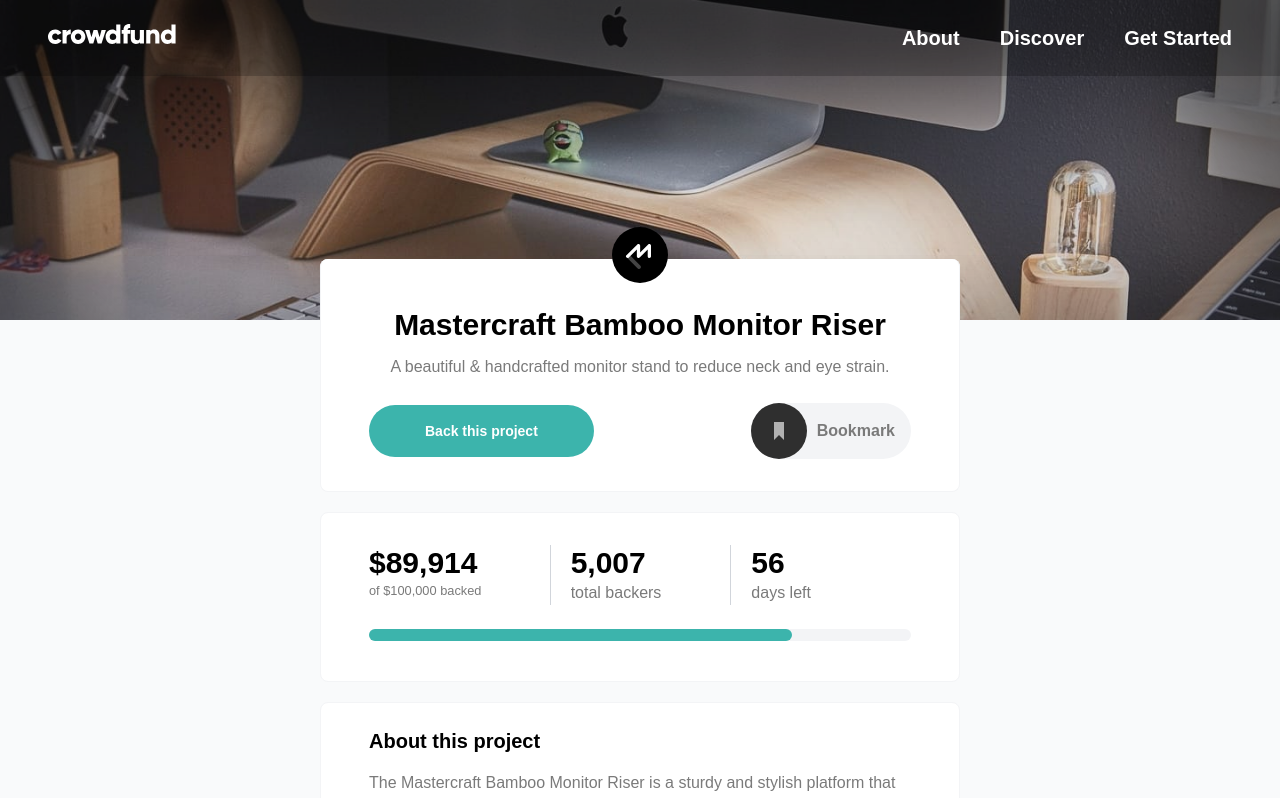
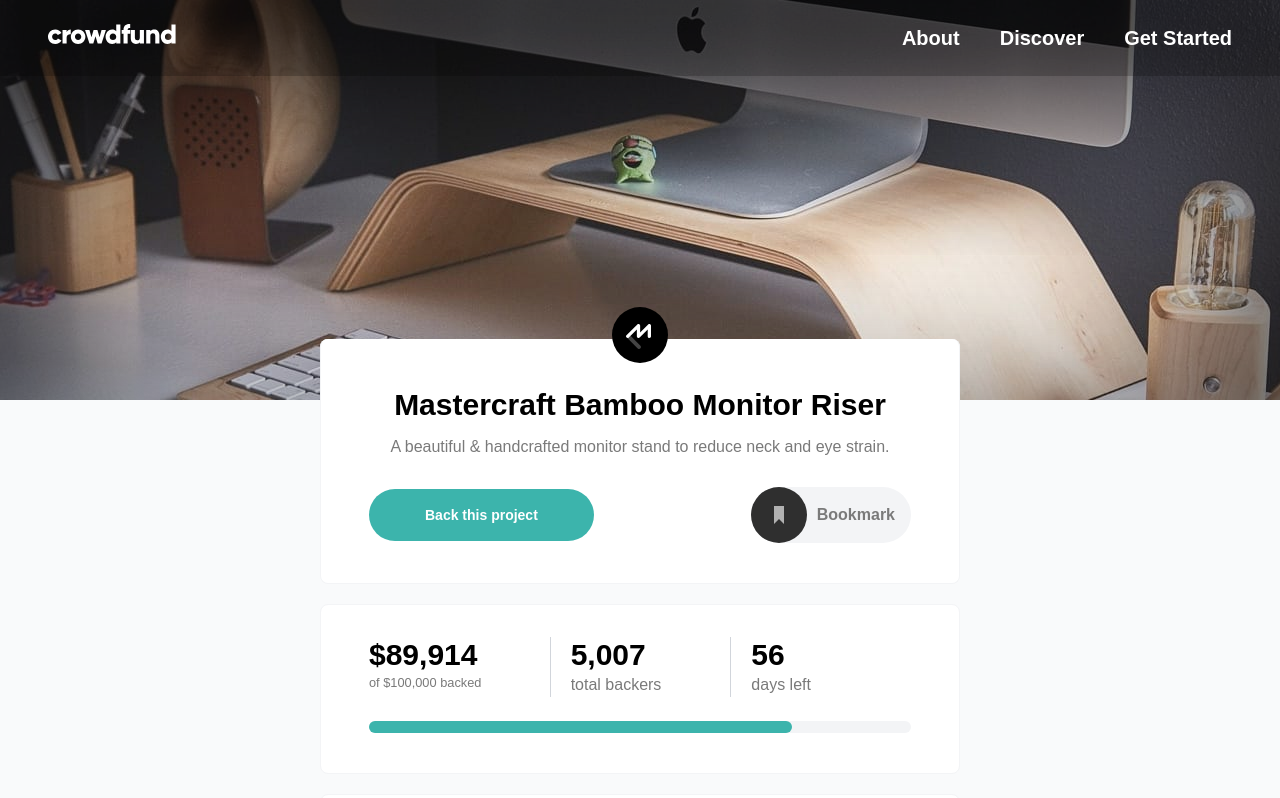
Before and after one commit to VickyAzola/CrowdfundingProductPage, a React (Vite) app: page / in a window 1280 px wide. Shown: the top 798 px of the page. Built offline with nearby package versions, Linux system fonts and the light colour scheme.

Commit message:
Add files via upload

```diff
--- a/src/App.jsx
+++ b/src/App.jsx
@@ -51,10 +51,10 @@ function isBookmarked() {
 
           <img src={LogoMaster} className='absolute top-[-2rem] mx-auto inset-x-0' />
 
-          <section className='bg-white pt-10 pb-6 px-6 lg:pt-12 lg:pb-8 lg:px-12 border-b border-x border-gray-100 text-center rounded-lg mb-5'>
+          <section className='bg-white pt-10 pb-6 px-6 lg:pt-12 lg:pb-10 lg:px-12 border-b border-x border-gray-100 text-center rounded-lg mb-5'>
             <h1 className='text-2xl lg:text-3xl font-bold mb-3'>Mastercraft Bamboo Monitor Riser</h1>
             <p className='text-DarkGray mb-4'>A beautiful & handcrafted monitor stand to reduce neck and eye strain.</p>
-            <div className='flex items-center gap-x-2 justify-center md:justify-between md:pt-2'>
+            <div className='flex items-center gap-x-2 justify-center md:justify-between md:pt-3'>
               <Button
                 handleClick={handleClick}
                 textButton="Back this project"
--- a/src/index.css
+++ b/src/index.css
@@ -18,6 +18,7 @@ body {
 @media screen and (min-width: 428px) {
   .bg-app {
       background-image: url('/images/image-hero-desktop.jpg');
+      height: 25rem;
       background-size: cover;
   }
 }
```
